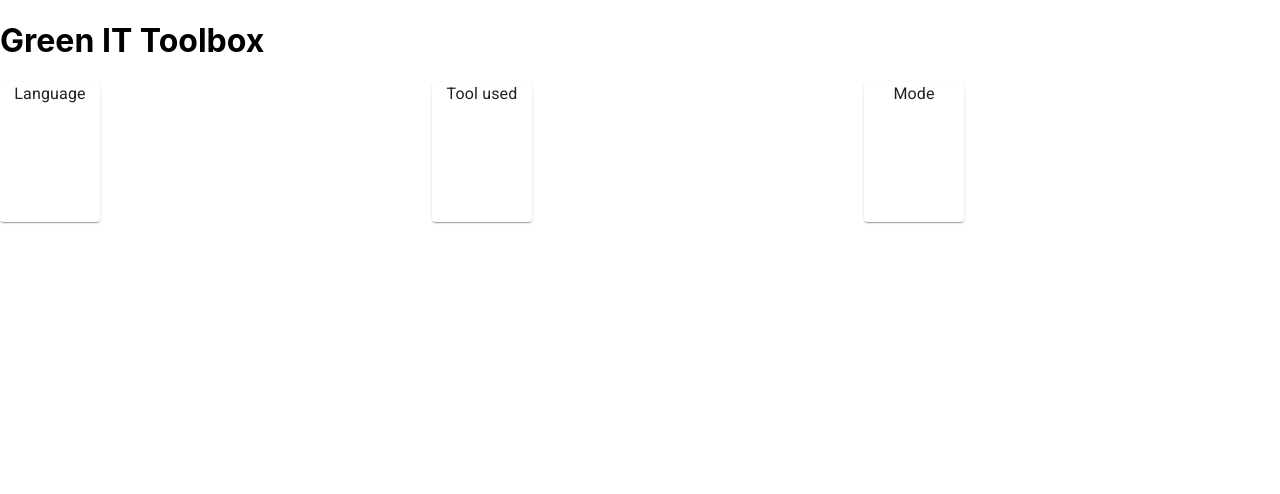
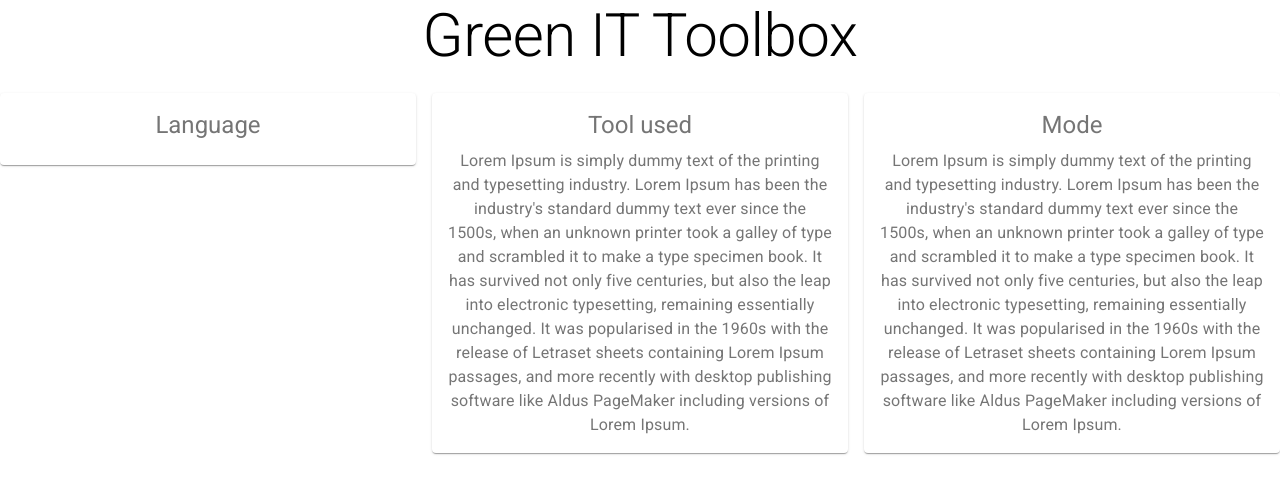
Before and after one commit to Pyrrha/green-it-toolbox, a React (Create React App) app in the folder front/: page / in a window 1280 px wide. Shown: the top 494 px of the page. Built offline with nearby package versions, Linux system fonts and the light colour scheme.

Commit message:
Adding titles

```diff
--- a/front/src/Form.js
+++ b/front/src/Form.js
@@ -10,12 +10,10 @@ const useStyles = makeStyles((theme) => ({
         flexGrow: 1,
     },
     paper: {
-        height: 140,
-        width: 100,
-    },
-    control: {
         padding: theme.spacing(2),
-    },
+        textAlign: 'center',
+        color: theme.palette.text.secondary,
+    }
 }));
 
 const Form = () => {
@@ -24,17 +22,20 @@ const Form = () => {
         {
             title: "Language",
             choices: [],
-            options: []
+            options: [],
+            text: ""
         },
         {
             title: "Tool used",
             choices: [],
-            options: []
+            options: [],
+            text: "Lorem Ipsum is simply dummy text of the printing and typesetting industry. Lorem Ipsum has been the industry's standard dummy text ever since the 1500s, when an unknown printer took a galley of type and scrambled it to make a type specimen book. It has survived not only five centuries, but also the leap into electronic typesetting, remaining essentially unchanged. It was popularised in the 1960s with the release of Letraset sheets containing Lorem Ipsum passages, and more recently with desktop publishing software like Aldus PageMaker including versions of Lorem Ipsum."
         },
         {
             title: "Mode",
             choices: [],
-            options: []
+            options: [],
+            text: "Lorem Ipsum is simply dummy text of the printing and typesetting industry. Lorem Ipsum has been the industry's standard dummy text ever since the 1500s, when an unknown printer took a galley of type and scrambled it to make a type specimen book. It has survived not only five centuries, but also the leap into electronic typesetting, remaining essentially unchanged. It was popularised in the 1960s with the release of Letraset sheets containing Lorem Ipsum passages, and more recently with desktop publishing software like Aldus PageMaker including versions of Lorem Ipsum."
         }
     ];
 
@@ -45,7 +46,8 @@ const Form = () => {
                     {forms.map((value) => (
                         <Grid key={value.title} xs={4} item>
                             <Paper className={classes.paper}>
-                            <Typography align={'center'}>{value.title}</Typography>
+                                <Typography variant="h5" align={'center'} gutterBottom>{value.title}</Typography>
+                                <Typography component="body1">{value.text}</Typography>
                             </Paper>
                         </Grid>
                     ))}
--- a/front/src/Title.js
+++ b/front/src/Title.js
@@ -1,6 +1,7 @@
 import React from "react";
+import Typography from "@material-ui/core/Typography";
 
 
-const Title = () => <h1>Green IT Toolbox</h1>;
+const Title = () => <Typography variant="h2" align="center" gutterBottom>Green IT Toolbox</Typography>;
 
 export default Title;
```
